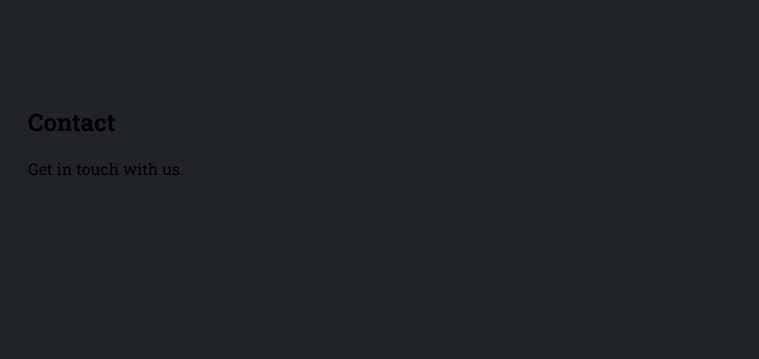
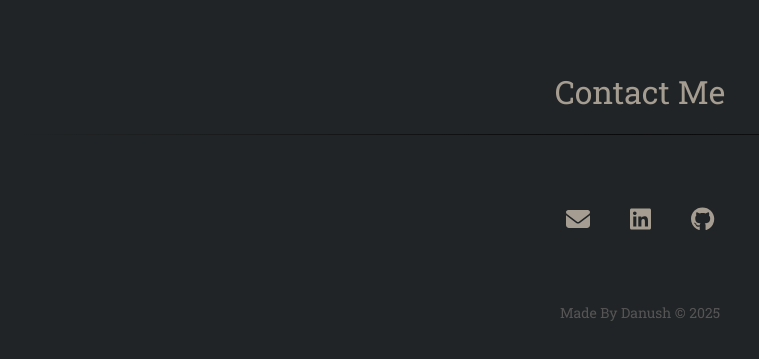
Before and after one commit to DK2K00/portfolio, an Angular app: page / in a window 1280 px wide. Shown: the part 2318-2677 px from the top of the page, without its empty margins (0-759 px from the left). After the commit the page ends 2654 px from the top, so only its background shows below. Built offline with nearby package versions, Linux system fonts and the light colour scheme.

Commit message:
Added contact component

```diff
--- a/src/app/app.component.css
+++ b/src/app/app.component.css
@@ -60,3 +60,9 @@ hr {
   height: 1px;
   background-image: linear-gradient(to right, rgba(0, 0, 0, 0), rgba(0, 0, 0, 0.75), rgba(0, 0, 0, 0));
 }
+
+#contact-header{
+  text-align: center;
+  color: #a59d92;
+  font-weight: 400;
+}
--- a/src/app/app.component.html
+++ b/src/app/app.component.html
@@ -15,17 +15,26 @@
 <!--About component-->
 <app-about></app-about>
 
-<h1 id="projectsheader">Projects</h1>
+<div id="projectlink">
+  <h1 id="projectsheader">Projects</h1>
+</div>
 
 <hr />
-<br>
+<br />
 
 <!--Projects component-->
 <app-projects></app-projects>
 
-<section id="contact" class="section">
-  <h2>Contact</h2>
-  <p>Get in touch with us.</p>
-</section>
+<br />
+<br />
+
+<div id="contactlink">
+  <h1 id="contact-header">Contact Me</h1>
+</div>
+
+<hr />
+
+<!--Contact component-->
+<app-contact></app-contact>
 
 <router-outlet />
--- a/src/app/app.module.ts
+++ b/src/app/app.module.ts
@@ -8,6 +8,7 @@ import { NavbarComponent } from './components/navbar/navbar.component';
 import { AboutComponent } from './components/about/about.component';
 import { ProjectsComponent } from './components/projects/projects.component';
 import { ProjectComponent } from './components/project/project.component';
+import { ContactComponent } from './components/contact/contact.component';
 
 @NgModule({
   declarations: [
@@ -15,7 +16,8 @@ import { ProjectComponent } from './components/project/project.component';
     NavbarComponent,
     AboutComponent,
     ProjectsComponent,
-    ProjectComponent
+    ProjectComponent,
+    ContactComponent
   ],
   imports: [
     BrowserModule,
--- /dev/null
+++ b/src/app/components/contact/contact.component.css
@@ -0,0 +1,27 @@
+.contact-container {
+    display: flex;
+    justify-content: center; /* Centers the icons */
+    align-items: center;
+    gap: 40px; /* Space between icons */
+    margin: 20px 0;
+    padding: 3rem;
+  }
+
+  .contact-item {
+    text-decoration: none;
+    font-size: 24px; /* Adjust icon size */
+    color: #a59d92; /* Default color */
+    transition: color 0.3s ease, transform 0.2s ease;
+  }
+
+  .contact-item:hover {
+    color: #0056b3; /* Darker blue on hover */
+    transform: scale(1.2); /* Slight zoom effect */
+  }
+
+  .copyright-text {
+    text-align: center;
+    font-size: 14px;
+    color: #555;
+    margin-top: 10px;
+  }
--- /dev/null
+++ b/src/app/components/contact/contact.component.html
@@ -0,0 +1,16 @@
+<div class="contact-container">
+    <a [href]="'mailto:' + email" target="_blank" class="contact-item">
+      <fa-icon [icon]="faEnvelope"></fa-icon>
+    </a>
+
+    <a [href]="linkedin" target="_blank" class="contact-item">
+      <fa-icon [icon]="faLinkedin"></fa-icon>
+    </a>
+
+    <a [href]="github" target="_blank" class="contact-item">
+      <fa-icon [icon]="faGithub"></fa-icon>
+    </a>
+  </div>
+
+  <!-- Copyright Text -->
+<p class="copyright-text">Made By Danush © {{ currentYear }}</p>
--- /dev/null
+++ b/src/app/components/contact/contact.component.ts
@@ -0,0 +1,21 @@
+import { Component } from '@angular/core';
+import { faEnvelope } from '@fortawesome/free-solid-svg-icons';
+import { faLinkedin, faGithub } from '@fortawesome/free-brands-svg-icons';
+
+@Component({
+  selector: 'app-contact',
+  standalone: false,
+  templateUrl: './contact.component.html',
+  styleUrl: './contact.component.css'
+})
+export class ContactComponent {
+  email = "danushkumarwork@gmail.com";
+  linkedin = "https://www.linkedin.com/in/dk2k00/";
+  github = "https://github.com/DK2K00";
+
+  faEnvelope = faEnvelope;
+  faLinkedin = faLinkedin;
+  faGithub = faGithub;
+
+  currentYear: number = new Date().getFullYear(); // Get current year dynamically
+}
--- a/src/app/components/navbar/navbar.component.html
+++ b/src/app/components/navbar/navbar.component.html
@@ -1,6 +1,6 @@
 <nav class="navbar">
   <ul class="nav-links">
-    <li><a href="#projects">Projects</a></li>
-    <li><a href="#contact">Contact</a></li>
+    <li><a href="#projectlink">Projects</a></li>
+    <li><a href="#contactlink">Contact</a></li>
   </ul>
 </nav>
```
Also changed, not shown: 1 other file (tests, documents, lock files or other folders).
